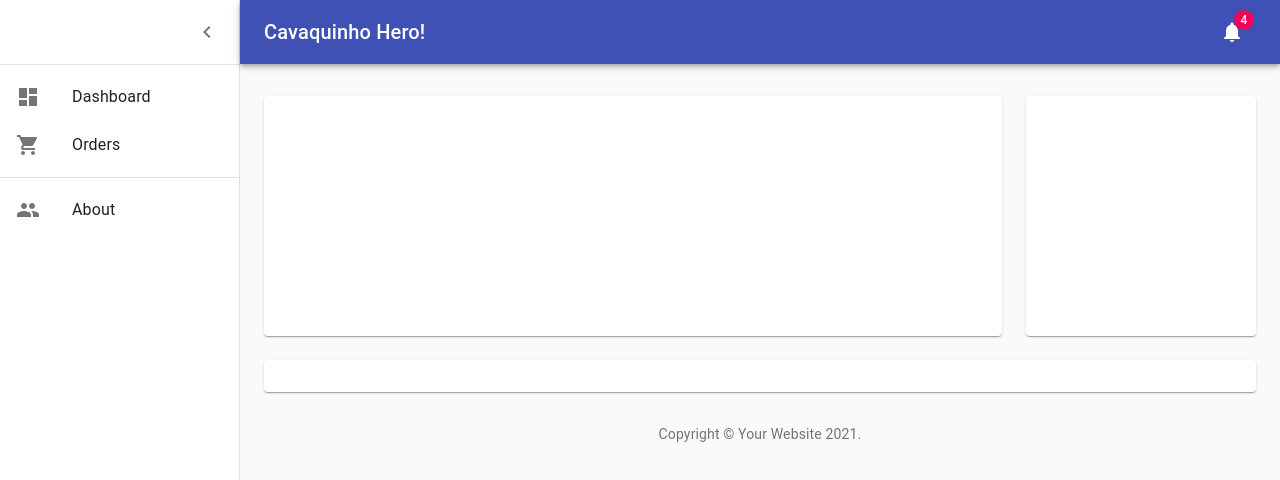
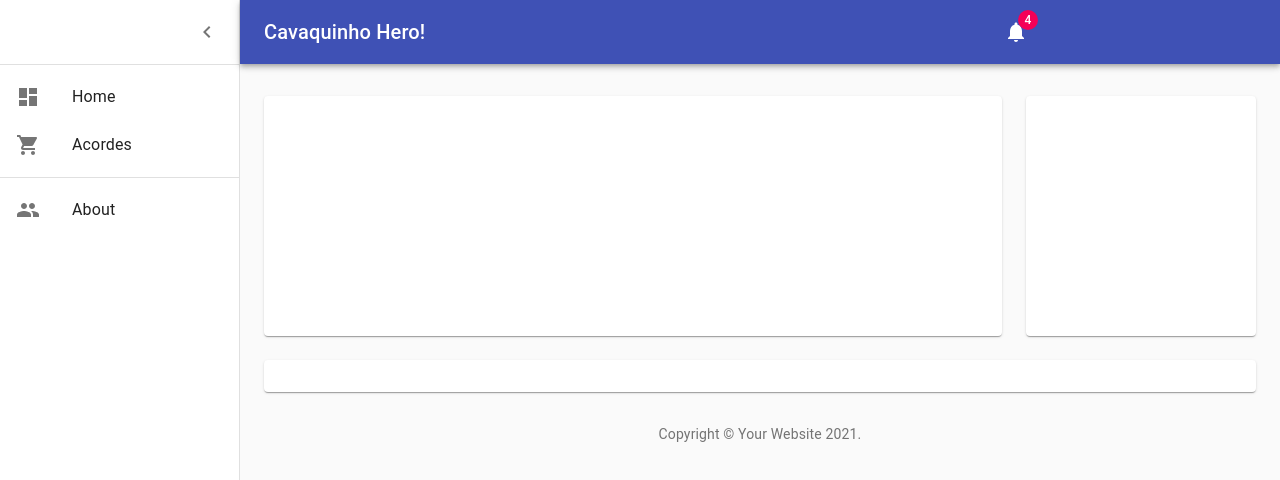
Before and after one commit to bigodines/cavaquinho_hero, a Next.js app: page / in a window 1280 px wide. Shown: the top 480 px of the page. Built offline with nearby package versions, Linux system fonts and the light colour scheme.

Commit message:
figured how to add links, introduced a bug to the dashboard header. TODO: maybe home() should be the app body component and things just get rendered inside of it

```diff
--- /dev/null
+++ b/components/ActiveLink.js
@@ -0,0 +1,32 @@
+import { useRouter } from 'next/router'
+import PropTypes from 'prop-types'
+import Link from 'next/link'
+import React, { Children } from 'react'
+
+const ActiveLink = ({ children, activeClassName, ...props }) => {
+    const { asPath } = useRouter()
+    const child = Children.only(children)
+    const childClassName = child.props.className || ''
+
+    // pages/index.js will be matched via props.href
+    // pages/about.js will be matched via props.href
+    // pages/[slug].js will be matched via props.as
+    const className =
+    asPath === props.href || asPath === props.as
+        ? `${childClassName} ${activeClassName}`.trim()
+        : childClassName
+
+    return (
+        <Link {...props}>
+            {React.cloneElement(child, {
+                className: className || null
+            })}
+        </Link>
+    )
+}
+
+ActiveLink.propTypes = {
+    activeClassName: PropTypes.string.isRequired
+}
+
+export default ActiveLink
--- a/components/Menu.js
+++ b/components/Menu.js
@@ -7,33 +7,40 @@
 import ShoppingCartIcon from '@material-ui/icons/ShoppingCart'
 import List from '@material-ui/core/List'
 import Divider from '@material-ui/core/Divider'
+import ActiveLink from './ActiveLink'
 
 export default function Menu() {
     return (
         <div>
             <List>
+                <ActiveLink activeClassName="active" href="/">
                     <ListItem button>
                         <ListItemIcon>
                             <DashboardIcon />
                         </ListItemIcon>
-                    <ListItemText primary="Dashboard" />
+                        <ListItemText primary="Home" />
                     </ListItem>
+                </ActiveLink>
+                <ActiveLink activeClassName="active" href="/chords">
                     <ListItem button>
                         <ListItemIcon>
                             <ShoppingCartIcon />
                         </ListItemIcon>
-                    <ListItemText primary="Orders" />
+                        <ListItemText primary="Acordes" />
                     </ListItem>
+                </ActiveLink>
             </List>
 
             <Divider />
             <List>
+                <ActiveLink activeClassName="active" href="/about">
                     <ListItem button>
                         <ListItemIcon>
                             <PeopleIcon />
                         </ListItemIcon>
                         <ListItemText primary="About" />
                     </ListItem>
+                </ActiveLink>
             </List>
         </div>
     )
--- a/pages/index.js
+++ b/pages/index.js
@@ -43,7 +43,7 @@
         display: 'flex'
     },
     toolbar: {
-        paddingRight: 24 // keep right padding when drawer closed
+        paddingRight: 240 // keep right padding when drawer closed
     },
     toolbarIcon: {
         display: 'flex',
```
Also changed, not shown: pages/chords.js (added, +8 -0 lines). Lines whose indentation alone changed are shown as unchanged.
